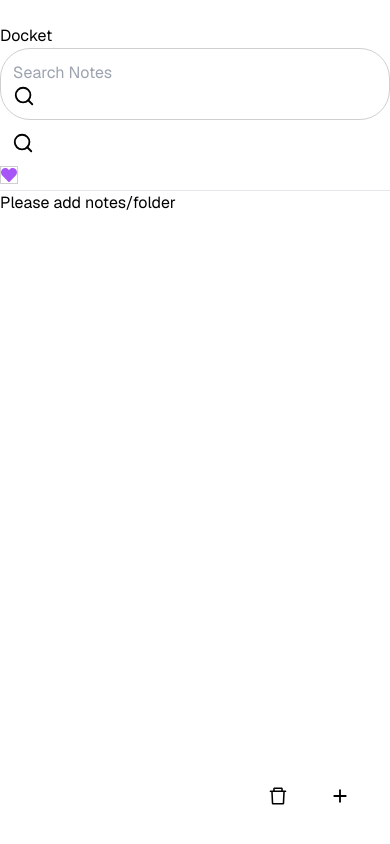
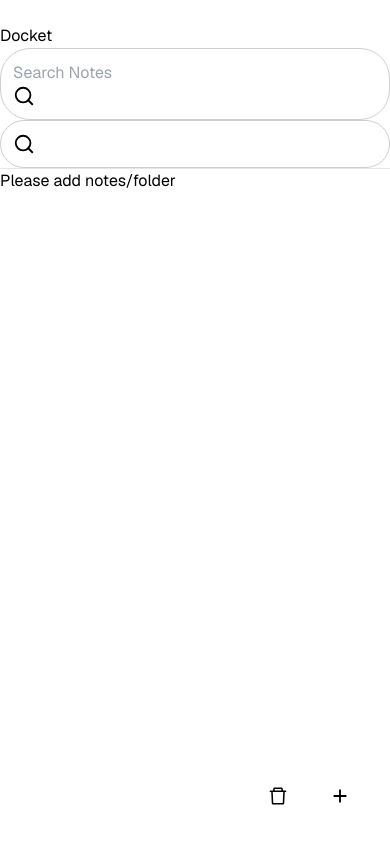
Before and after one commit to khawardev/docket-react-app, a React (Vite) app: page / in a window 390 px wide. Built offline with nearby package versions, Linux system fonts and the light colour scheme; some icons are missing.

Commit message:
Update navbar styles: increase search input width, add border to search header, and adjust font sizes for search results and no match found messages.

```diff
--- a/src/Components/navbar/Navbar.tsx
+++ b/src/Components/navbar/Navbar.tsx
@@ -10,7 +10,6 @@ import { BiX } from 'react-icons/bi';
 import { useNavigate } from 'react-router-dom';
 import { useContext } from 'react';
 import { Context } from '../../context/AppContext';
-import { FaHeart } from 'react-icons/fa';
 
 const Navbar: React.FC = () => {
 
@@ -74,7 +73,7 @@ const Navbar: React.FC = () => {
 
                     </div>
 
-                    <div className='md:hidden flex items-center search-input-header-div h-[2.86rem] '>
+                    <div className='md:hidden flex items-center border search-input-header-div h-[2.86rem] '>
                         <div>
                             {searchVisible && (
                                 <>
@@ -104,11 +103,7 @@ const Navbar: React.FC = () => {
                         </div>
                     </div>
 
-                    <div className=" flex justify-center  ">
-                        <button className='flex  border items-center justify-center p-4 rounded-full toggle-button' >
-                            <span className='' style={{ color:'#A855F7'}}> <FaHeart /> </span>
-                        </button>
-                    </div>
+
                 </main>
             </section>
 
--- a/src/Components/navbar/navbar.scss
+++ b/src/Components/navbar/navbar.scss
@@ -15,7 +15,7 @@ $background-color_4: rgb(226 232 240);
   }
 }
 .search-input {
-  width: 223px;
+  width: 280px;
   background-color: $background-color_2;
   outline: 0;
   border: 0;
--- a/src/Components/navbar/seacrhQuery/SeacrhQuery.tsx
+++ b/src/Components/navbar/seacrhQuery/SeacrhQuery.tsx
@@ -44,14 +44,14 @@ const SeacrhQuery = () => {
                         <div className='bg-slate-200 p-2 rounded-full flex justify-center items-center hover:cursor-pointer hover:bg-slate-300'>
                             <IoChevronBack />
                         </div>
-                        <p className=" text-2xl font-extrabold">Search Results</p>
+                        <p className=" text-xl font-bold">Search Results</p>
 
                     </section>
                 </section>
                 {filteredNotesArrayLength !== 0 ? <>   <NotesInterface filteredNotesArray={filteredNotesArray} /> </> :
 
                     <>
-                        <div className=" w-11/12 m-auto my-7 text-xl">
+                        <div className=" w-11/12 m-auto my-7 text-base">
                             No Match Found !!
                         </div>
 
```
